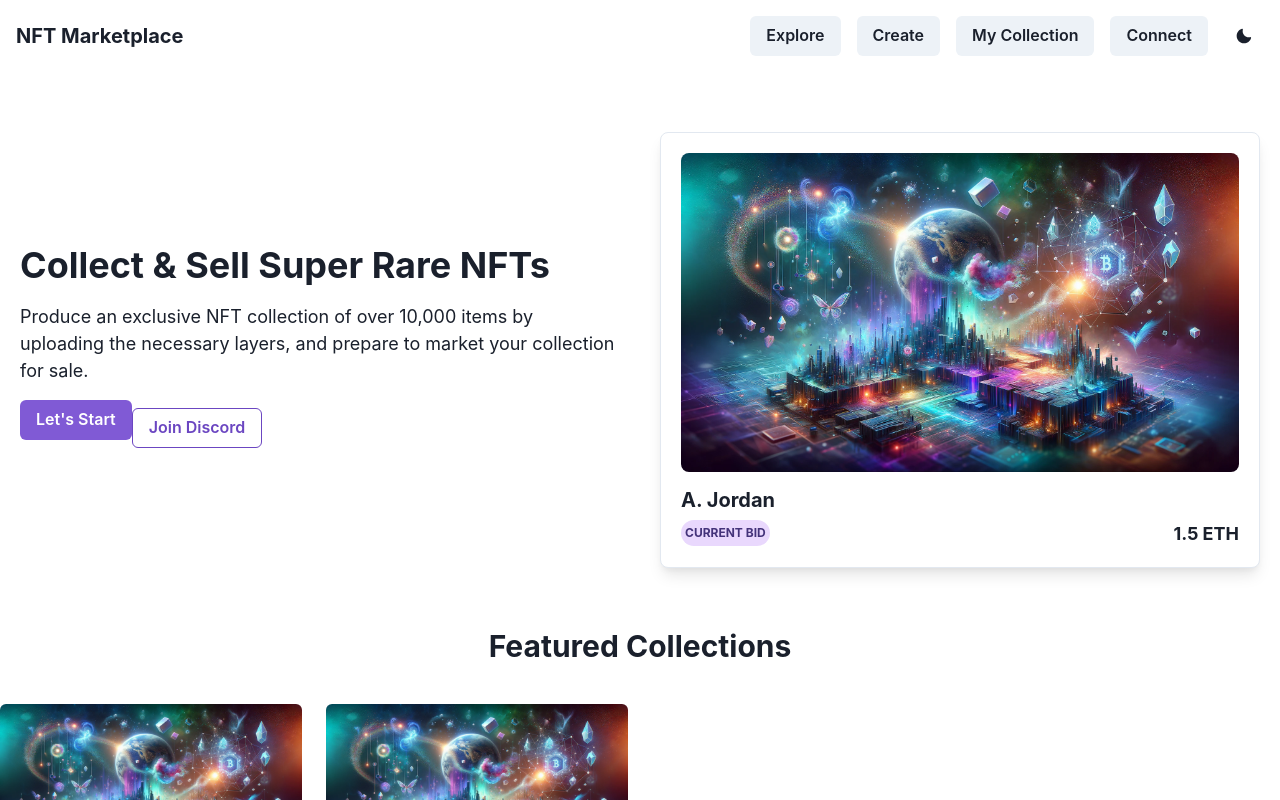
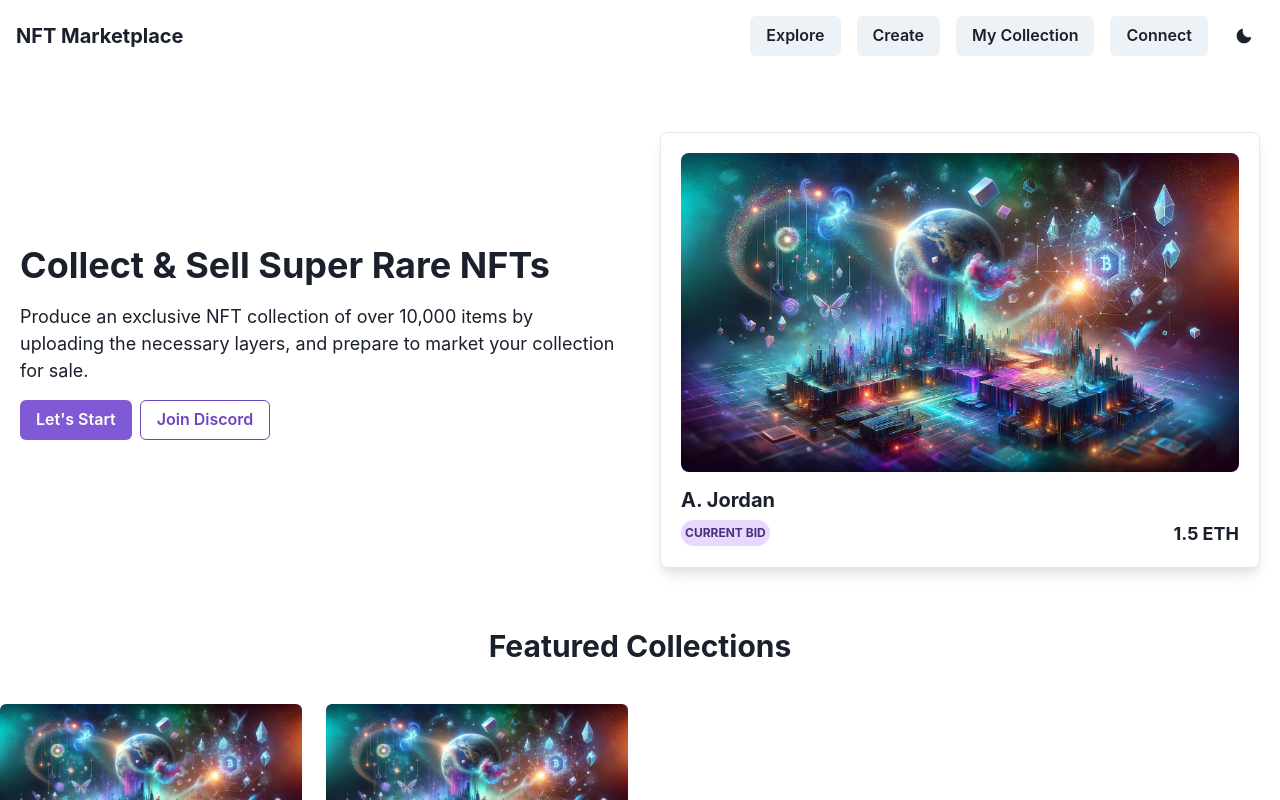
Before and after one commit to ByAziX/Nextjs-Website, a Next.js app: page / in a window 1280 px wide. Shown: the top 800 px of the page. Built offline with nearby package versions, Linux system fonts and the light colour scheme.

Commit message:
UI amélioration

```diff
--- a/src/pages/index.tsx
+++ b/src/pages/index.tsx
@@ -97,10 +97,11 @@ const IndexPage = () => {
           <Text fontSize="lg" mb={4}>
             Produce an exclusive NFT collection of over 10,000 items by uploading the necessary layers, and prepare to market your collection for sale.
           </Text>
-          <Button colorScheme="purple" mb={4}>
+          <Button colorScheme="purple" mb={4} marginRight={2}>
             Let's Start
           </Button>
-          <Button variant="outline" colorScheme="purple">
+
+          <Button variant="outline" colorScheme="purple" mb={4}>
             Join Discord
           </Button>
         </Box>
```
